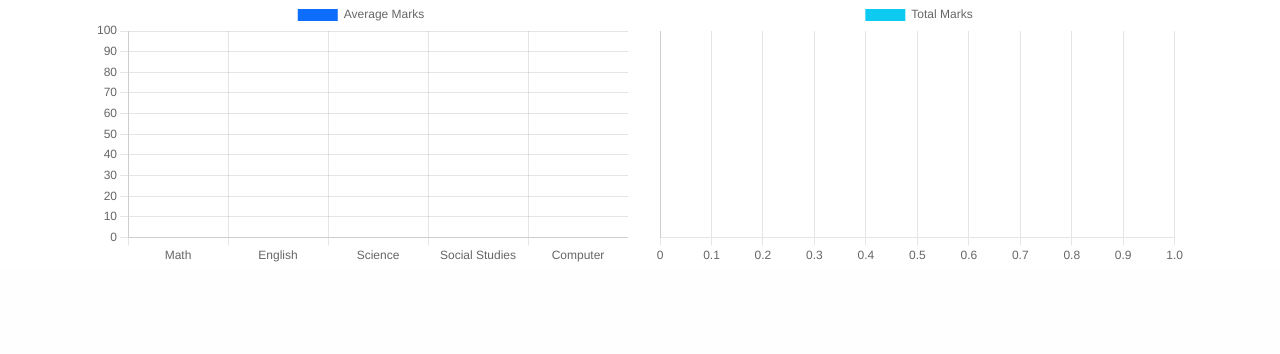
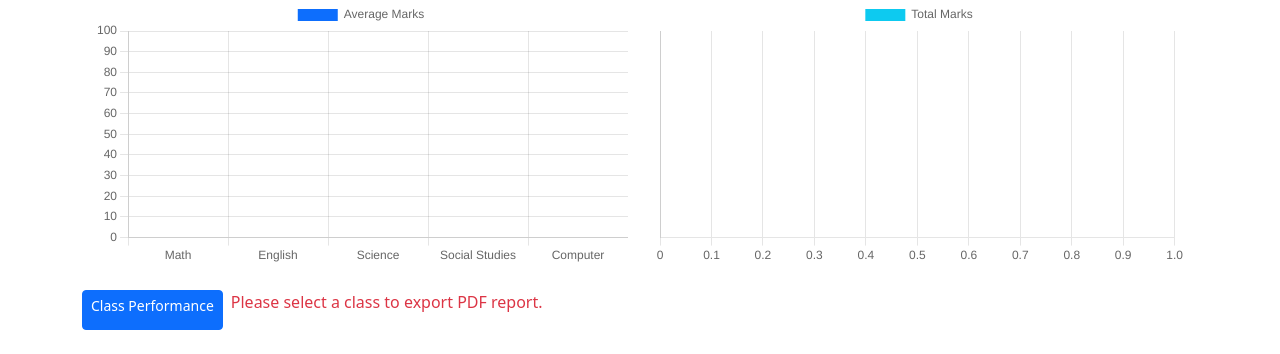
Before and after one commit to frank-kamau/school_system, a Django app: template templates/exams/exam_analysis.html in a window 1280 px wide. Shown: the part 532-886 px from the top of the page. Before the commit the page ends 794 px from the top, so only its background shows below. Run offline with Django 5.2, Linux system fonts and the light colour scheme; the template is opened without the code that fills it, so the values that code supplies are empty.

Commit message:
export class pdf report & class performance comparison

```diff
--- a/templates/exams/exam_analysis.html
+++ b/templates/exams/exam_analysis.html
@@ -180,4 +180,29 @@
         }
     });
 </script>
+
+<div class="d-flex gap-2 my-4">
+{#    <a href="{% url 'pdf_exam_report' exam.id student.class_name.name %}" class="btn btn-danger btn-sm">#}
+{#        <i class="bi bi-file-earmark-pdf"></i> Export PDF#}
+{#    </a>#}
+{#    {% if class_name %}#}
+{#    <a href="{% url 'pdf_exam_report' exam.id class_name %}">Download PDF</a>#}
+{#    {% else %}#}
+{#     <p>No class selected</p>#}
+{#    {% endif %}#}
+    <a href="{% url 'subject_comparison' exam.id %}" class="btn btn-primary btn-sm">
+        <i class="bi bi-bar-chart"></i> Class Performance
+    </a>
+{#    <a href="{% url 'pdf_exam_report' exam.id student_class %}" class="btn btn-danger btn-sm" target="_blank">#}
+{#    <i class="bi bi-file-earmark-pdf"></i> Export Class Report PDF#}
+{#    </a>#}
+
+    {% if selected_class %}
+    <a href="{% url 'pdf_exam_report' exam.id selected_class %}" class="btn btn-danger btn-sm" target="_blank">
+    <i class="bi bi-file-earmark-pdf"></i> Export Class Report PDF
+    </a>
+    {% else %}
+    <p class="text-danger">Please select a class to export PDF report.</p>
+    {% endif %}
+</div>
 {% endblock %}
```
Also changed, not shown: students/views.py (+7 -6 lines).
